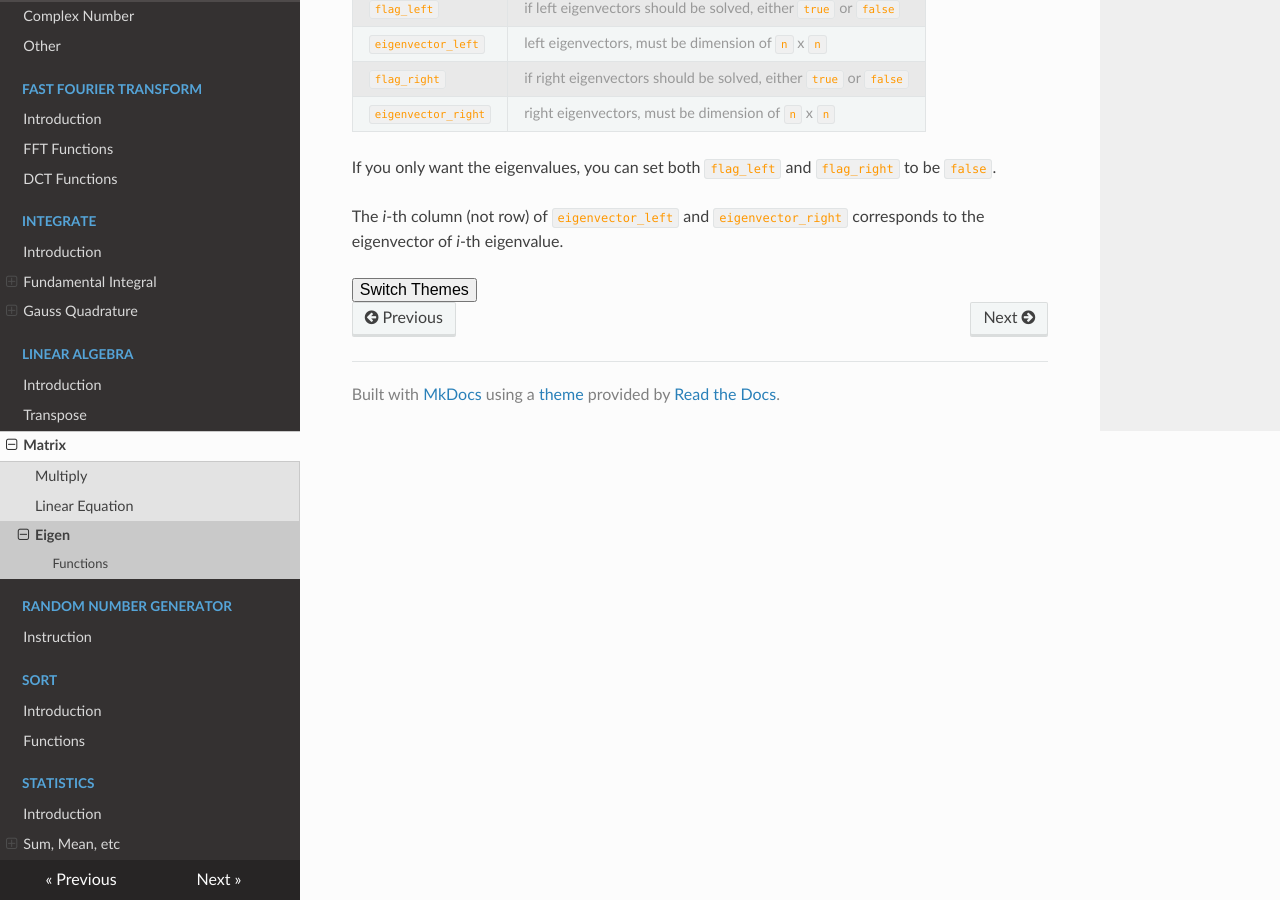
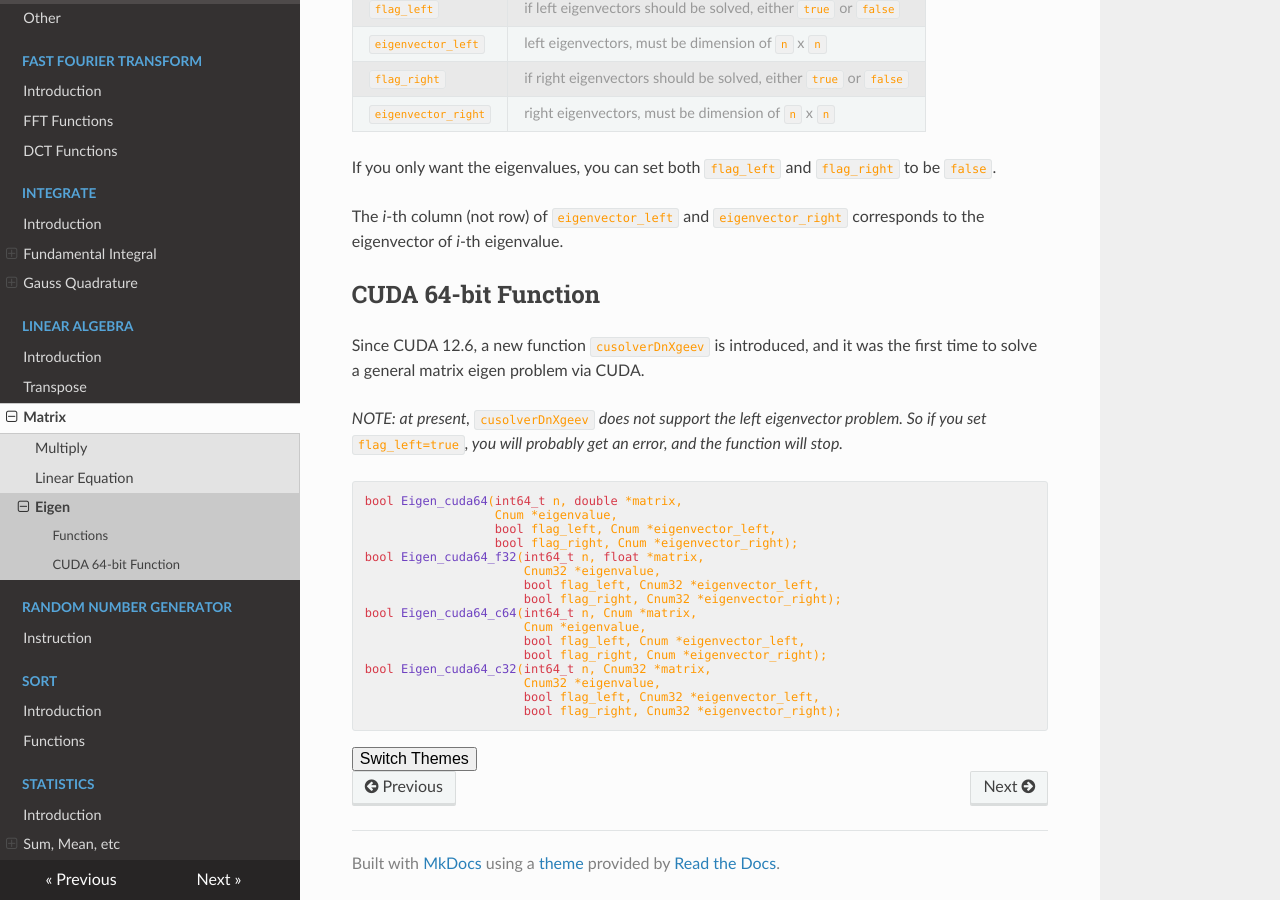
Before and after one commit to zenglinxing/madd, an MkDocs documentation site: the page built from doc/docs/linalg-eigen.md, in a window 1280 px wide and 900 px high, scrolled down 896 px. Built offline with MkDocs 1.6.1, drawn with Linux system fonts in a browser that asks for light colours; nearby versions of some CDN libraries.

Commit message:
doc: eigen cuda64

````diff
--- a/doc/docs/linalg-eigen.md
+++ b/doc/docs/linalg-eigen.md
@@ -46,3 +46,29 @@ bool Eigen_c64(int n, Cnum *matrix, Cnum *eigenvalue,
 If you only want the eigenvalues, you can set both `flag_left` and `flag_right` to be `false`.
 
 The *i*-th column (not row) of `eigenvector_left` and `eigenvector_right` corresponds to the eigenvector of *i*-th eigenvalue.
+
+CUDA 64-bit Function
+---
+
+Since CUDA 12.6, a new function `cusolverDnXgeev` is introduced, and it was the first time to solve a general matrix eigen problem via CUDA.
+
+*NOTE: at present,* `cusolverDnXgeev` *does not support the left eigenvector problem. So if you set* `flag_left=true`*, you will probably get an error, and the function will stop.*
+
+```C
+bool Eigen_cuda64(int64_t n, double *matrix,
+                  Cnum *eigenvalue,
+                  bool flag_left, Cnum *eigenvector_left,
+                  bool flag_right, Cnum *eigenvector_right);
+bool Eigen_cuda64_f32(int64_t n, float *matrix,
+                      Cnum32 *eigenvalue,
+                      bool flag_left, Cnum32 *eigenvector_left,
+                      bool flag_right, Cnum32 *eigenvector_right);
+bool Eigen_cuda64_c64(int64_t n, Cnum *matrix,
+                      Cnum *eigenvalue,
+                      bool flag_left, Cnum *eigenvector_left,
+                      bool flag_right, Cnum *eigenvector_right);
+bool Eigen_cuda64_c32(int64_t n, Cnum32 *matrix,
+                      Cnum32 *eigenvalue,
+                      bool flag_left, Cnum32 *eigenvector_left,
+                      bool flag_right, Cnum32 *eigenvector_right);
+```
````
